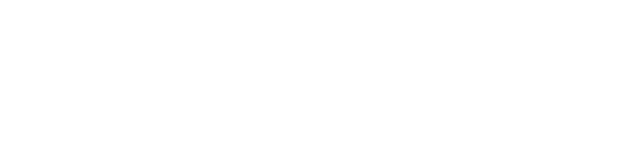
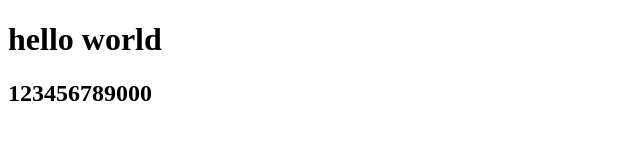
Before and after one commit to nrzklv/defaultproject, a plain HTML site: page index.html in a window 1280 px wide. Shown: the whole page, without its empty margins (0-640 px from the left). Drawn offline with Linux system fonts and the light colour scheme.

Commit message:
first commit

```diff
--- a/index.html
+++ b/index.html
@@ -10,8 +10,8 @@
 
 
 
-
-
+    <h1>hello world</h1>
+    <h2>123456789000</h2>
 
 
 
```
